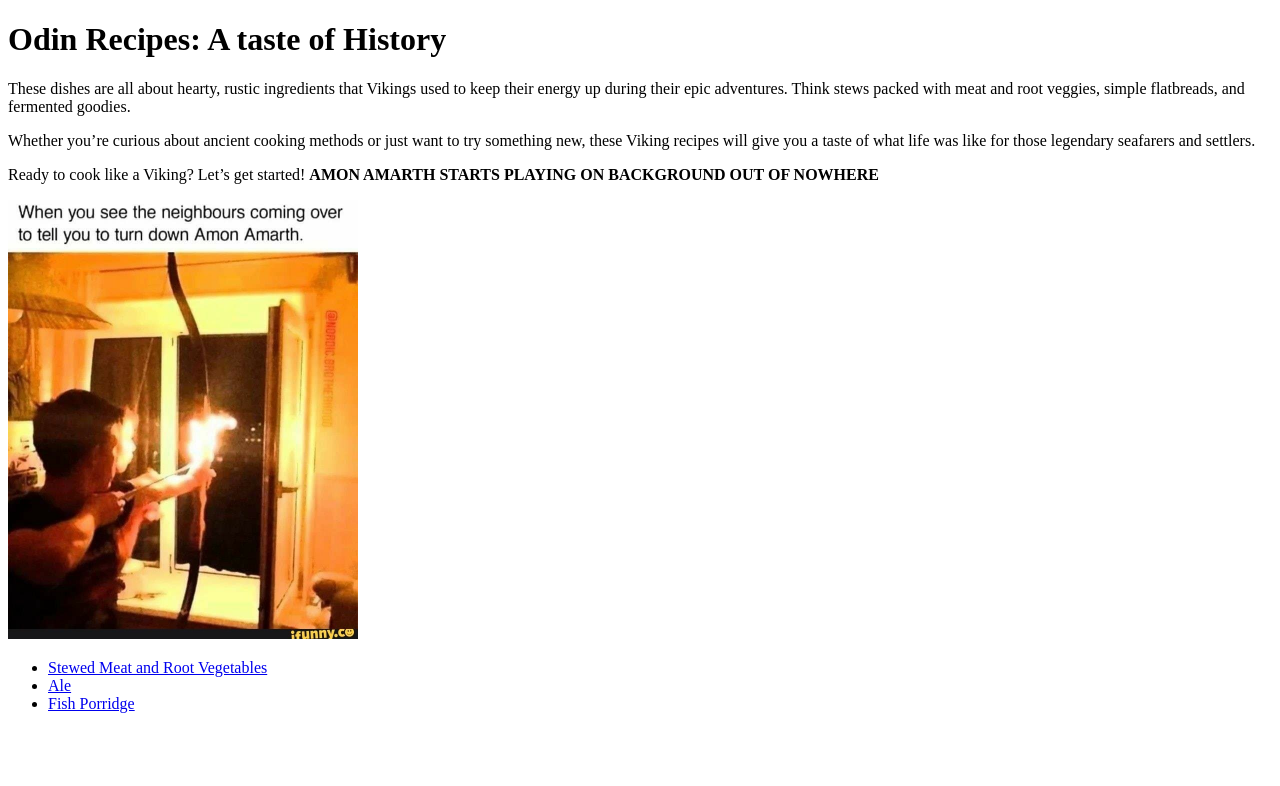
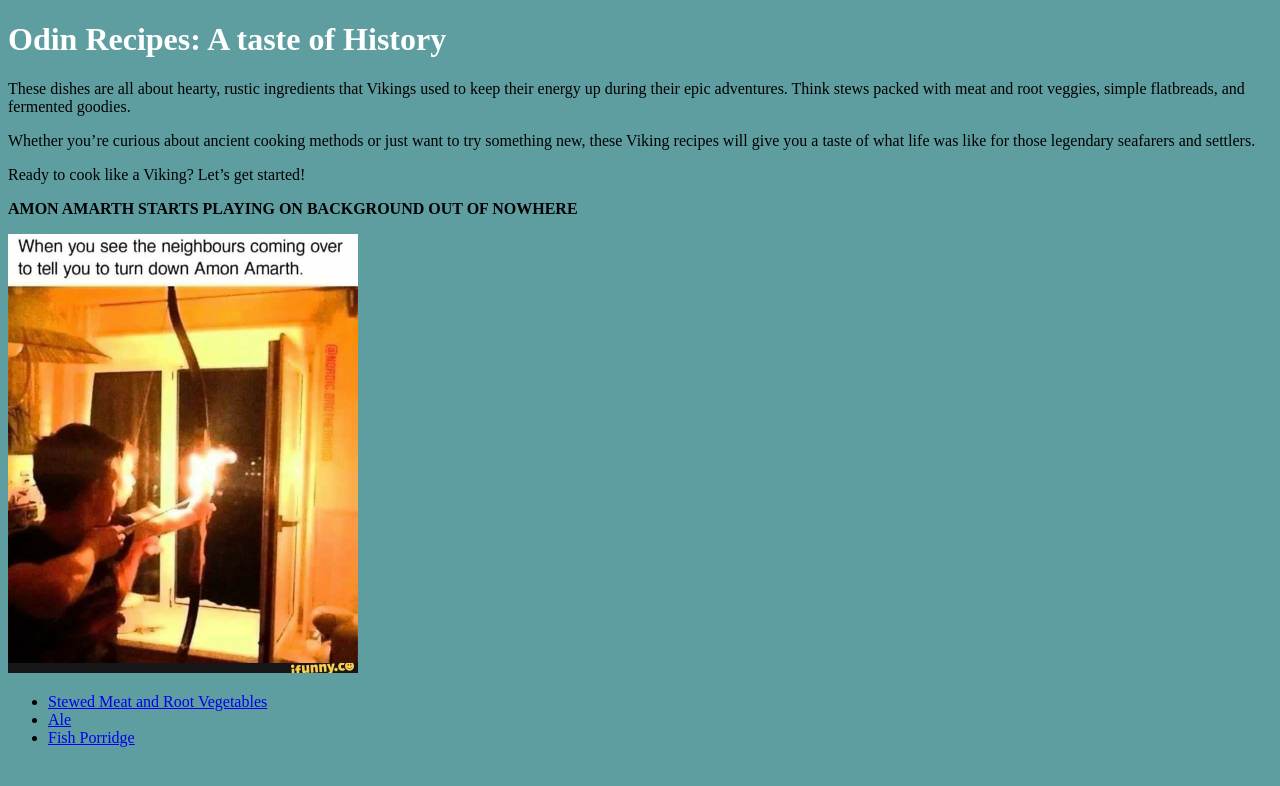
Before and after one commit to lucavalente93/odin-recipes, a plain HTML site: page index.html in a window 1280 px wide. Drawn offline with Linux system fonts and the light colour scheme.

Commit message:
Add background color.

```diff
--- a/index.html
+++ b/index.html
@@ -3,19 +3,21 @@
 <head>
     <meta charset="UTF-8">
     <meta name="viewport" content="width=device-width, initial-scale=1.0">
+    <link rel="stylesheet" href="style.css">
     <title>Feast Like a Norse Warrior!</title>
 </head>
 <body>
     <h1>Odin Recipes: A taste of History</h1>
     <p>These dishes are all about hearty, rustic ingredients that Vikings used to keep their energy up during their epic adventures. Think stews packed with meat and root veggies, simple flatbreads, and fermented goodies.
     <p>Whether you’re curious about ancient cooking methods or just want to try something new, these Viking recipes will give you a taste of what life was like for those legendary seafarers and settlers.</p>
-    <p>Ready to cook like a Viking? Let’s get started! <strong>AMON AMARTH STARTS PLAYING ON BACKGROUND OUT OF NOWHERE</strong></p>
+    <p>Ready to cook like a Viking? Let’s get started!
+    <div></div>
+    <strong>AMON AMARTH STARTS PLAYING ON BACKGROUND OUT OF NOWHERE</strong></p>
     <img src="meme-viking.jpg" alt="Viking meme with hunting bow and upper text" width="350" height="439">
     <ul>
         <li><a href="recipes/stewed-meat-vegetables.html" rel="noopener noreferrer" target="_blank">Stewed Meat and Root Vegetables</a></li>
         <li><a href="recipes/ale.html" rel="noopener noreferrer" target="_blank">Ale</a></li>
         <li><a href="recipes/fish-porridge.html" rel="noopener noreferrer" target="_blank">Fish Porridge</a></li>
     </ul>
-
 </body>
 </html>
--- /dev/null
+++ b/style.css
@@ -0,0 +1,8 @@
+* {
+    background-color: cadetblue;
+}
+
+h1 {
+    color: white;
+    font-family: "Times New Roman", Verdana, sans-serif;
+}
```
